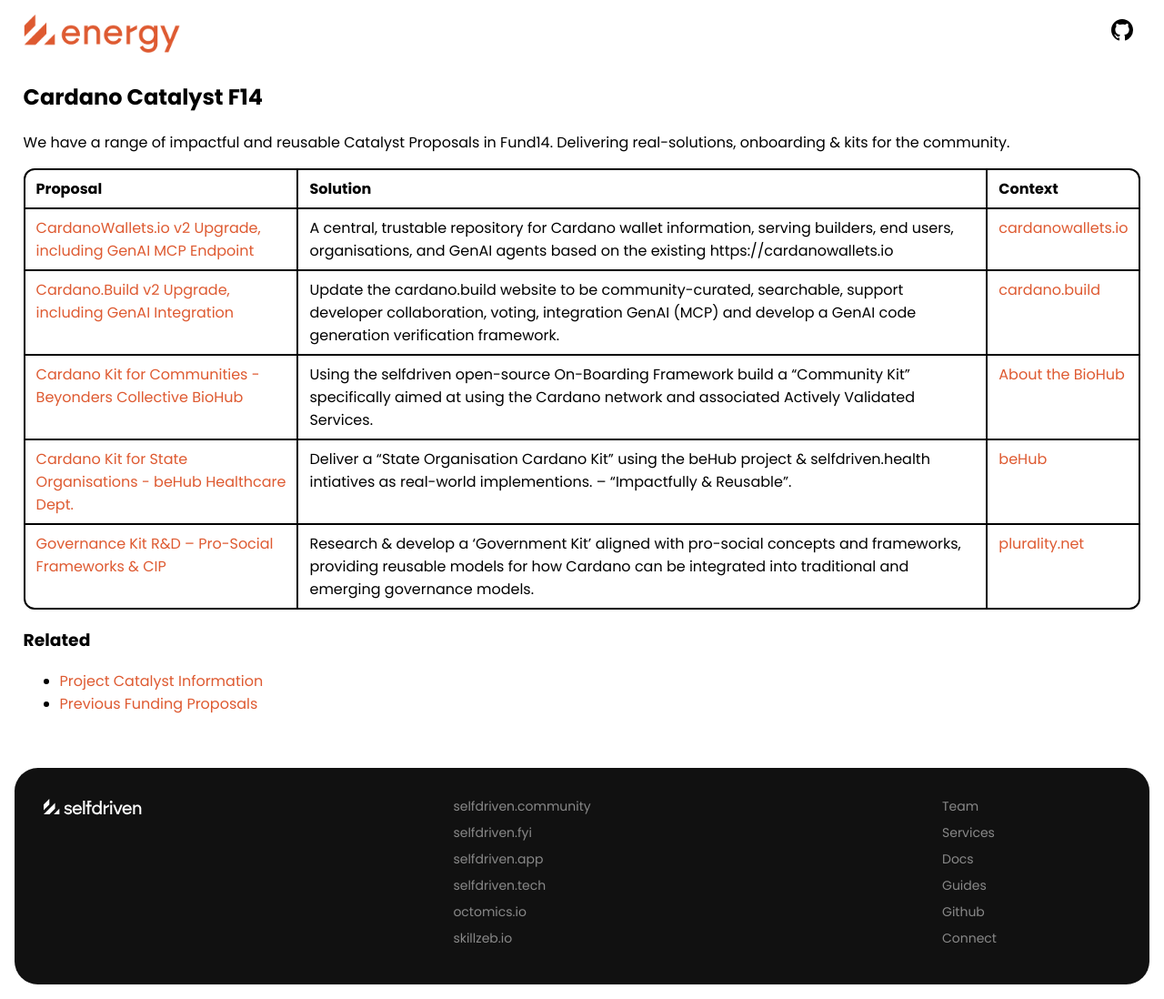
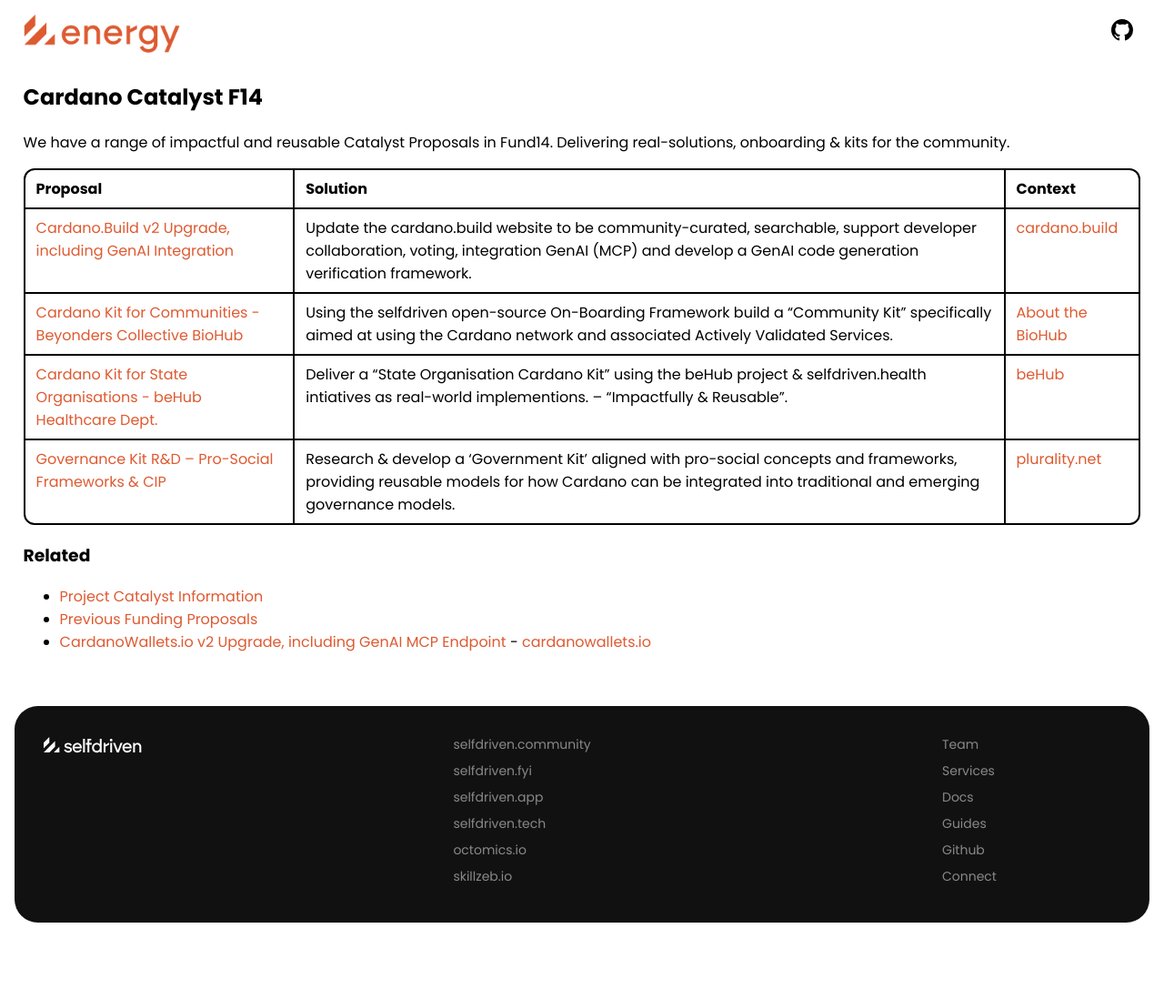
Before and after one commit to selfdriven-engagement/selfdriven-energy, a Jekyll site: the page built from docs/pages/cardano-catalyst.md, in a window 1280 px wide. Shown: the whole page at 91% size. Built offline with Jekyll 4.4.1, drawn with Linux system fonts in a browser that asks for light colours; after the commit the page ends 1030 px from its top, so only the background shows below that.

Commit message:
Update cardano-catalyst.md

```diff
--- a/docs/pages/cardano-catalyst.md
+++ b/docs/pages/cardano-catalyst.md
@@ -10,7 +10,6 @@ We have a range of impactful and reusable Catalyst Proposals in Fund14. Deliveri
 
 | Proposal | Solution | Context |
 |:----------|:----------|:-------|
-|[CardanoWallets.io v2 Upgrade, including GenAI MCP Endpoint](https://projectcatalyst.io/funds/14/cardano-open-ecosystem/cardanowalletsio-v2-upgrade-including-genai-mcp-endpoint)|A central, trustable repository for Cardano wallet information, serving builders, end users, organisations, and GenAI agents based on the existing https://cardanowallets.io|[cardanowallets.io](https://cardanowallets.io)|
 |[Cardano.Build v2 Upgrade, including GenAI Integration](https://projectcatalyst.io/funds/14/cardano-open-ecosystem/cardanobuild-v2-upgrade-including-genai-integration)|Update the cardano.build website to be community-curated, searchable, support developer collaboration, voting, integration GenAI (MCP) and develop a GenAI code generation verification framework.|[cardano.build](https://cardano.build)
 |[Cardano Kit for Communities - Beyonders Collective BioHub](https://projectcatalyst.io/funds/14/cardano-use-cases-concepts/cardano-kit-for-communities-beyonders-collective-biohub)|Using the selfdriven open-source On-Boarding Framework build a "Community Kit" specifically aimed at using the Cardano network and associated Actively Validated Services.|[About the BioHub](https://github.com/selfdriven-foundation/onboarding/tree/main/use-cases/beyonders-collective-biohub-mallorca)|
 |[Cardano Kit for State Organisations - beHub Healthcare Dept.](https://projectcatalyst.io/funds/14/cardano-use-cases-partners-and-products/cardano-kit-for-state-organisations-behub-healthcare-dept)|Deliver a “State Organisation Cardano Kit” using the beHub project & selfdriven.health intiatives as real-world implementions. -- "Impactfully & Reusable".|[beHub](https://behub.com.au)|
```
Also changed, not shown: other parts of docs/pages/cardano-catalyst.md (+1 -0 lines).
